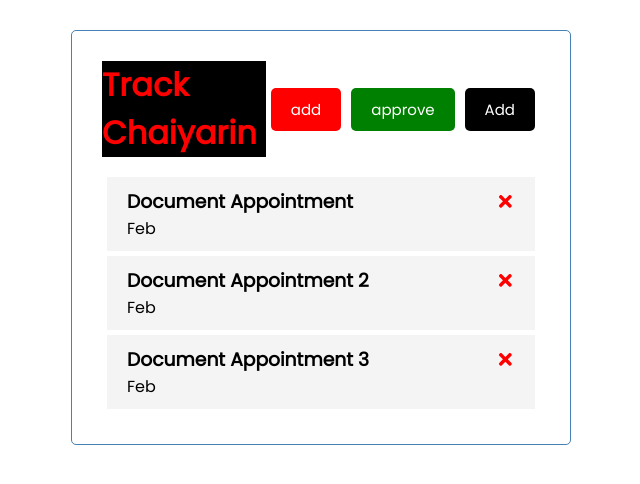
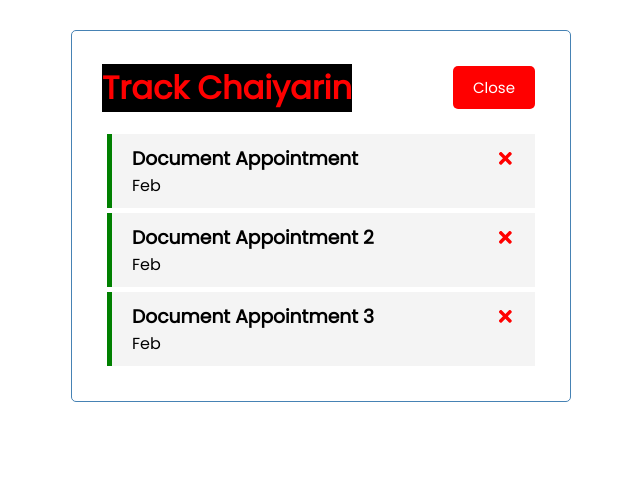
Before and after one commit to chaiyarin/react-tracker-todolist, a React (Create React App) app: page / in a window 1280 px wide. Shown: the top 484 px of the page, without its empty margins (319-959 px from the left). Built offline with nearby package versions, Linux system fonts and the light colour scheme.

Commit message:
ปรับหน้าจอให้สามารถ Dynamic โดยไม่ต้อง reload ได้และยังสามารถ Add Remove Update Component เหล่านั้นผ่าน State ได้

```diff
--- a/src/App.js
+++ b/src/App.js
@@ -2,9 +2,12 @@ import logo from './logo.svg'
 import './App.css'
 import Header from './components/Header'
 import Tasks from './components/Tasks'
+import AddTask from './components/AddTask'
 import { useState } from 'react'
 
 function App() {
+
+  const [showAddTask, setShowAddTask] = useState(false)
 
   const [tasks, setTasks] = useState([
     {
@@ -31,13 +34,28 @@ function App() {
     setTasks(tasks.filter(task => task.id !== id))
   }
 
+  const toggleReminder = (id) => {
+    setTasks(
+      tasks.map((task) =>
+        (task.id === id ? { ...task, reminder: !task.reminder } : task)
+      )
+    )
+  }
+
+  // Add Task
+  const addTask = (task) => {
+    const id = Math.floor(Math.random() * 10000) + 1
+    const newTask = { id, ...task }
+    setTasks([...tasks, newTask])
+  }
+
   const name = 'Chaiyarin';
   const x = true;
   return (
     <div className="container">
-      <Header title="Chaiyarin"></Header>
-
-      { tasks.length > 0 ? <Tasks tasks={tasks} onDelete={deleteTask} /> : 'ไม่มีข้อมูล'}
+      <Header title="Chaiyarin" onAdd={() => setShowAddTask(!showAddTask)} showAdd={showAddTask}></Header>
+      {showAddTask ? <AddTask onAdd={addTask}></AddTask> : ''}
+      {tasks.length > 0 ? <Tasks tasks={tasks} onDelete={deleteTask} onToggle={toggleReminder} /> : 'ไม่มีข้อมูล'}
 
     </div>
   );
--- /dev/null
+++ b/src/components/AddTask.js
@@ -0,0 +1,42 @@
+import { useState } from 'react'
+
+
+const AddTask = ({ onAdd }) => {
+
+    const [text, setText] = useState('')
+    const [day, setDay] = useState('')
+    const [reminder, setReminder] = useState(false)
+
+    const onSubmit = (e) => {
+        e.preventDefault()
+        if (!text) {
+            alert('please add a task')
+            return
+        }
+
+        onAdd({ text, day, reminder })
+        setText('')
+        setDay('')
+        setReminder(false)
+    }
+
+    return (
+        <form className='add-form' onSubmit={onSubmit}>
+            <div className='form-control'>
+                <label>Task</label>
+                <input type="text" value={text} onChange={(e) => setText(e.target.value)} placeholder='Add Task' />
+            </div>
+            <div className='form-control'>
+                <label>Day & Time</label>
+                <input type="text" value={day} onChange={(e) => setDay(e.target.value)} placeholder='Add Day & Time' />
+            </div>
+            <div className='form-control form-control-check'>
+                <label>Set Reminder</label>
+                <input type="checkbox" checked={reminder} value={reminder} onChange={(e) => setReminder(e.currentTarget.checked)} />
+            </div>
+            <input type="submit" value='Save Task' className='btn btn-block' />
+        </form>
+    )
+}
+
+export default AddTask
--- a/src/components/Header.js
+++ b/src/components/Header.js
@@ -1,17 +1,10 @@
 import PropTypes from 'prop-types'
 import Button from './Button'
-const Header = ({ title }) => {
-
-    const onClick = () => {
-        console.log('Call OnClick From Home Function')
-    }
-
+const Header = ({ title, onAdd, showAdd }) => {
     return (
         <header className='header'>
             <h1 style={headerStyle}>Track {title}</h1>
-            <Button color='red' text='add' />
-            <Button color='green' text='approve' />
-            <Button onClick={onClick}></Button>
+            <Button onClick={onAdd} color={showAdd ? 'green' : 'red'} text={showAdd ? 'Add' : 'Close'}></Button>
         </header>
     )
 }
--- a/src/components/Task.js
+++ b/src/components/Task.js
@@ -1,8 +1,8 @@
 import { FaTimes } from 'react-icons/fa'
 
-const Task = ({ task, onDelete }) => {
+const Task = ({ task, onDelete, onToggle }) => {
     return (
-        <div className='task'>
+        <div className={`task ${task.reminder ? 'reminder' : ''}`} onDoubleClick={() => onToggle(task.id)}>
             <h3>{task.text} <FaTimes onClick={() => onDelete(task.id)} style={{ color: 'red', cursor: 'pointer ' }} /> </h3>
             <p>{task.day}</p>
         </div>
--- a/src/components/Tasks.js
+++ b/src/components/Tasks.js
@@ -1,10 +1,10 @@
 import Task from './Task'
-const Tasks = ({ tasks, onDelete }) => {
+const Tasks = ({ tasks, onDelete, onToggle }) => {
 
     return (
         <div>
             {tasks.map((task) => (
-                <Task key={task.id} task={task} onDelete={onDelete} />
+                <Task key={task.id} task={task} onDelete={onDelete} onToggle={onToggle} />
             ))}
         </div>
     )
```
